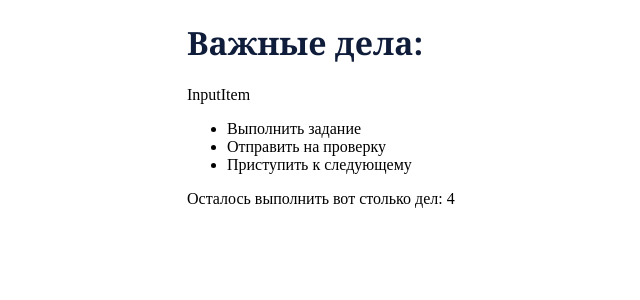
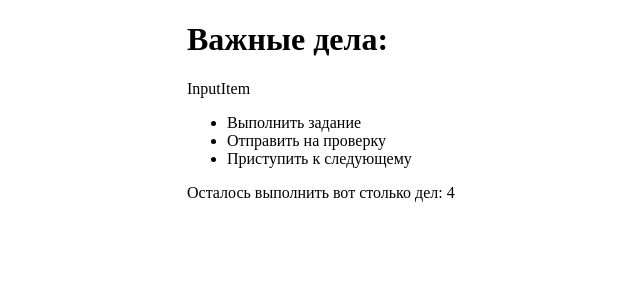
Before and after one commit to WebHeroSchool/zamira_react, a React (Create React App) app: page / in a window 1280 px wide. Shown: the top 300 px of the page, without its empty margins (303-943 px from the left). Built offline with nearby package versions, Linux system fonts and the light colour scheme.

Commit message:
css modules дз 23

```diff
--- a/src/components/App/App.js
+++ b/src/components/App/App.js
@@ -3,7 +3,7 @@ import React from 'react';
 import ItemList from '../ItemList/ItemList';
 import InputItem from '../InputItem/InputItem';
 import Footer from '../Footer/Footer';
-import './App.css';
+import styles from './App.module.css';
 
 const todoItem = 'Выполнить задание';
 const App = () => {
@@ -21,11 +21,12 @@ const App = () => {
 
 
   return (
-  <div className="wrap">
-    <h1 className="wrap_title">Важные дела:</h1>
+  <div className={styles.wrap}>
+    <h1 className={styles.title}>Важные дела:</h1>
     <InputItem />
     <ItemList items={items}/>
-    <Footer count={4} />  </div>);
-  }
+    <Footer count={4} />
+  </div>);
+}
 
 export default App;
--- a/src/components/App/App.css
+++ b/src/components/App/App.module.css
@@ -3,7 +3,7 @@
   margin: auto;
   width: 300px;
 }
-.wrap_title{
+.wrap__title{
   font-family: Georgia;
   color: #0F1C3A;
 }
```
